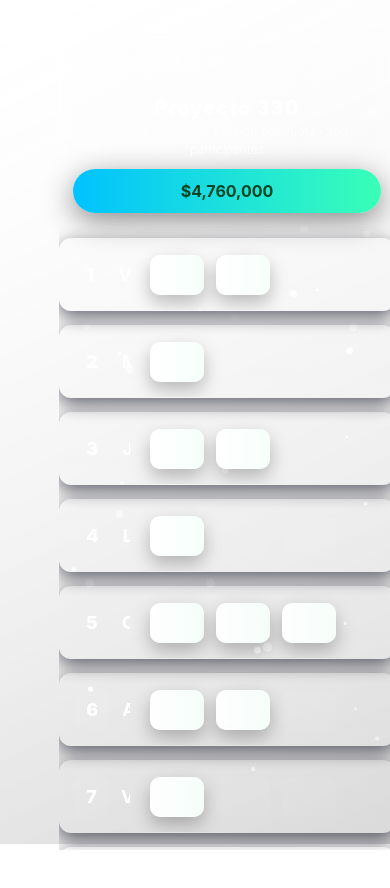
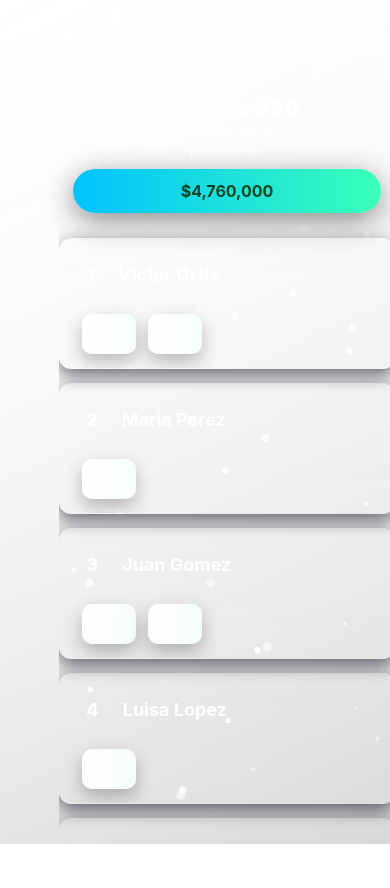
Before and after one commit to ortizvictorw/iepe-330, a React (Vite) app: page / in a window 390 px wide. Shown: the top 888 px of the page. Built offline with nearby package versions, Linux system fonts and the light colour scheme.

Commit message:
style: adjust board layout for mobile by modifying container width and changing row display to flex

```diff
--- a/src/components/Board.css
+++ b/src/components/Board.css
@@ -57,7 +57,7 @@
   box-shadow: 0 8px 30px rgba(0,0,0,0.45);
 }
 .board-container {
-  width: 97%;
+  width: 90vw;
   margin: 0 auto;
   z-index: 2;
   position: relative;
@@ -81,8 +81,8 @@
 .board-list.wide { overflow-x: hidden }
 .board-row.card { word-break: break-word }
 .board-row.card {
-  display: grid;
-  grid-template-columns: 72px minmax(220px, 1fr) 32%;
+  display: flex;
+  justify-content: space-between;
   align-items: center;
   padding: 18px 22px;
   border-radius: 12px;
@@ -90,13 +90,12 @@
   box-shadow: 0 6px 18px rgba(2,6,23,0.6);
   border: 1px solid rgba(255,255,255,0.03);
   overflow: hidden;
-  gap: 12px;
 }
-.board-left { display:flex; gap:18px; align-items:center; min-width: 0 }
+.board-right { display:flex; align-items:center; gap:12px; min-width: 220px; justify-content:flex-end }
+.board-left { display:flex; gap:18px; align-items:center }
 .board-number { font-weight:800; font-size:18px; background: rgba(255,255,255,0.03); padding:8px 12px; border-radius:10px }
-.board-name { font-size:20px; font-weight:700; white-space: nowrap; overflow: hidden; text-overflow: ellipsis }
-.ac-container { display:flex; gap:12px; align-items:center; justify-content: space-between; width: 100%; max-width: 420px }
-.board-right { display:flex; align-items:center; gap:12px; justify-content:flex-end; padding-left: 8px }
+.board-name { font-size:20px; font-weight:700 }
+.ac-container { display:flex; gap:12px; align-items:center }
 .ac {
   width:86px; height:56px; border-radius:10px; background: rgba(255,255,255,0.04);
   transition: transform .18s ease, background .18s ease, box-shadow .18s ease;
@@ -134,12 +133,12 @@
   .board-topbar.elegant { padding: 12px 14px }
   .board-list.wide { padding: 12px 0 80px 0 }
 
-  /* Mobile: keep rows horizontal but adapt spacing so name and quotas fit */
+  /* Mobile: move search to top and make rows vertical */
   .board-topbar.elegant { flex-direction: column; gap: 10px; align-items: stretch }
   .board-search { order: -1; width: 100%; max-width: none }
-  .board-row.card { grid-template-columns: 56px 1fr 38%; padding: 14px }
-  .board-left { width: auto; display:flex; gap:12px; align-items:center }
-  .board-name { font-size:18px; white-space: nowrap; overflow: hidden; text-overflow: ellipsis }
-  .board-right { width: auto; display:flex; justify-content:flex-end }
-  .ac-container { margin-top: 0; width: 100%; display:flex; justify-content: space-between }
+  .board-row.card { flex-direction: column; align-items: flex-start; gap: 12px; padding: 14px }
+  .board-left { width: 100%; display:flex; gap:12px; align-items:center }
+  .board-name { font-size:18px; white-space: normal }
+  .board-right { width: 100%; display:flex; justify-content:flex-start }
+  .ac-container { margin-top: 6px }
 }
```
